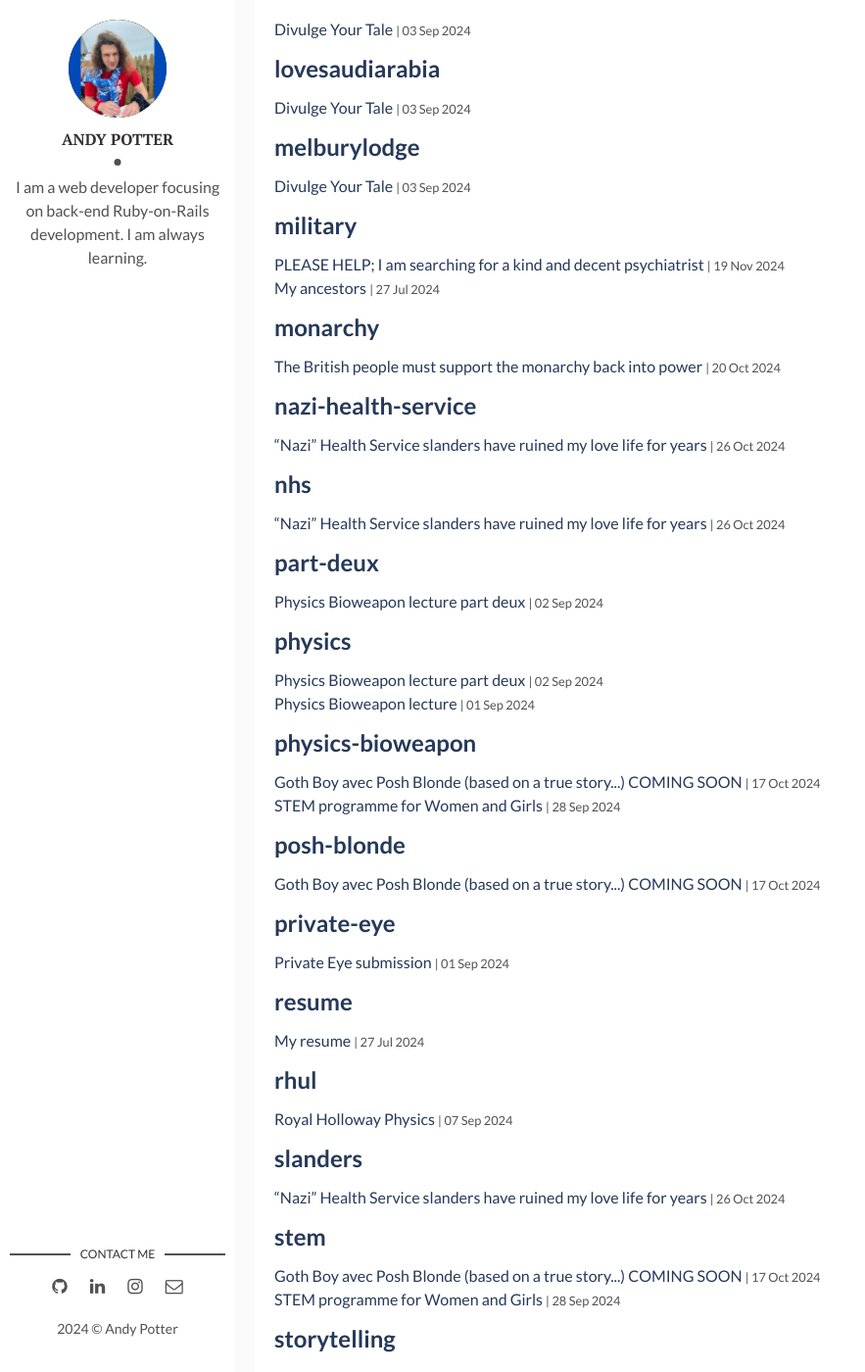
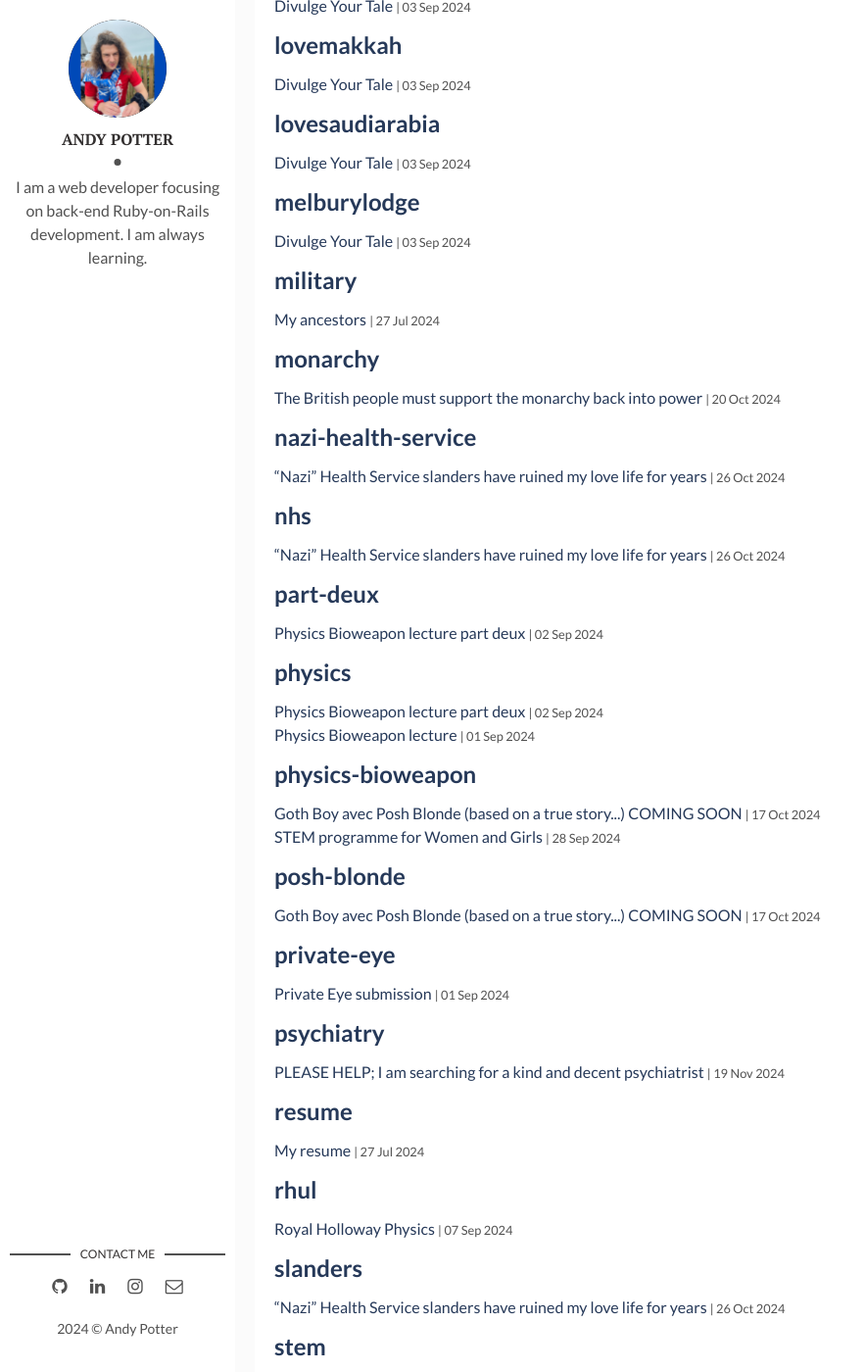
Before and after one commit to QALB-Boy/blog, a Jekyll site: the page built from tags.html, in a window 1280 px wide and 1400 px high, scrolled down 1841 px. Shown: the whole window at 98% size, without its empty margins (0-883 px from the left). Built offline with Jekyll 4.4.1, drawn with Linux system fonts in a browser that asks for light colours; some of the changed text lies outside the part shown.

Commit message:
Fix tags

```diff
--- a/_posts/2024-11-20-please-help.markdown
+++ b/_posts/2024-11-20-please-help.markdown
@@ -4,7 +4,7 @@ title: PLEASE HELP; I am searching for a kind and decent psychiatrist
 date: 2024-11-20 00:00:00 +0400
 description: PLEASE HELP; I am searching for a kind and decent psychiatrist. # Add post description (optional)
 img: Moi_cropped.jpg # Add image post (optional)
-tags: [ancestry, military] # add tag
+tags: [psychiatry, help] # add tag
 ---
 
 # Background:
```
